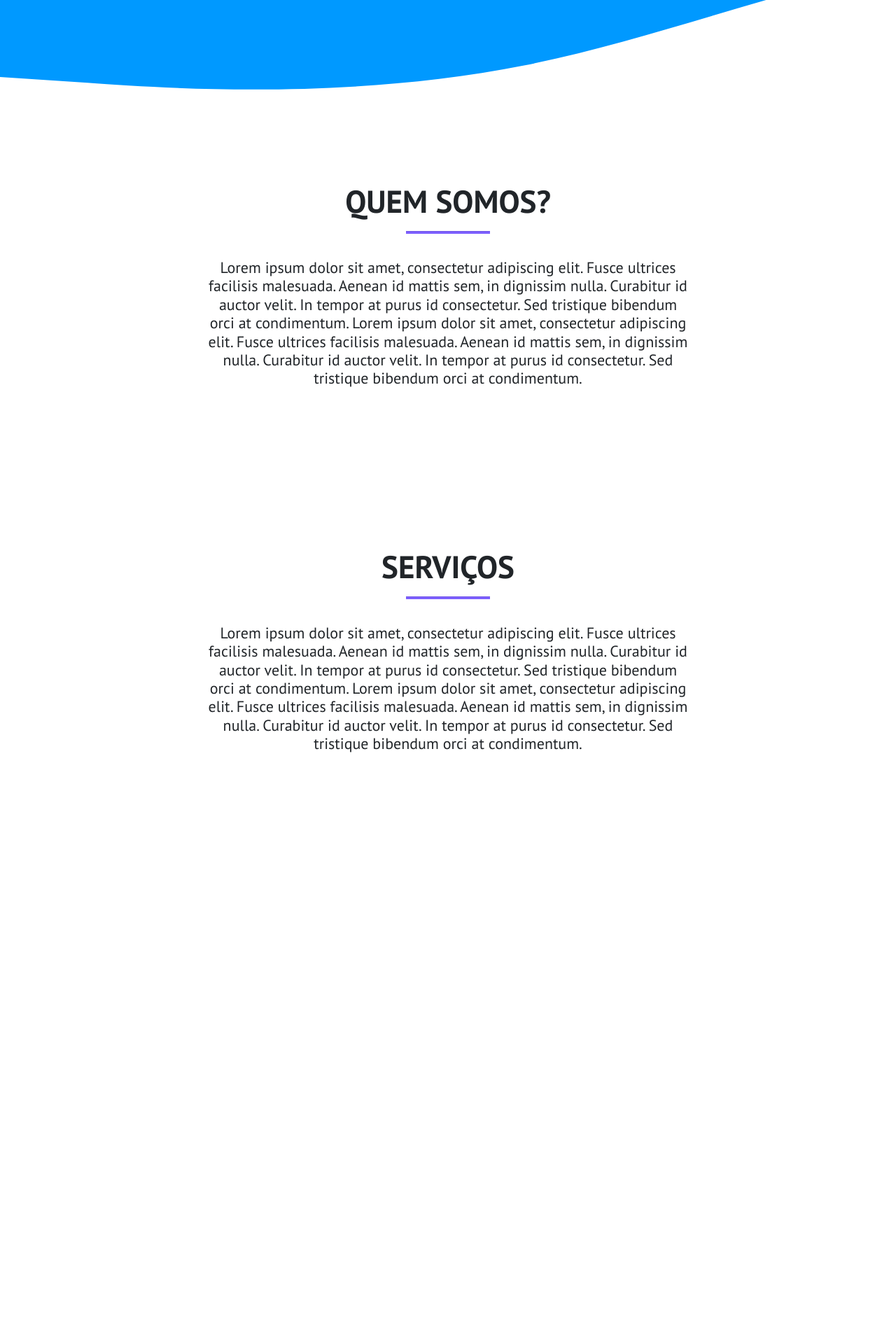
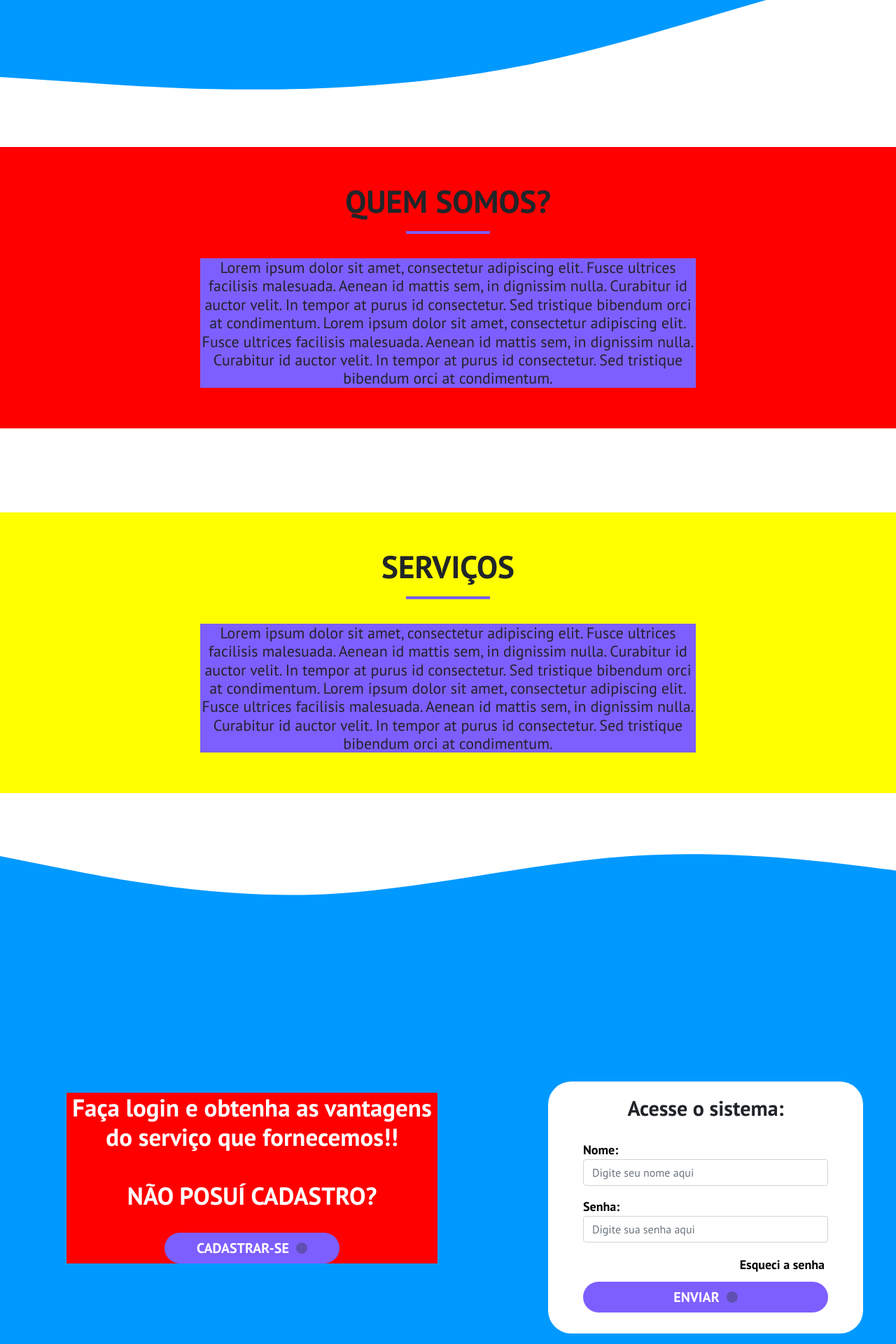
Before and after one commit to JoaoFaria025/Eng_III, a PHP site: page / in a window 1280 px wide. Shown: the part 280-2200 px from the top of the page at 70% size. Before the commit the page ends 1355 px from the top, so only its background shows below. Run offline with PHP 8.4, Linux system fonts and the light colour scheme.

Commit message:
feature:layout-footer:info-loginANDlogin

```diff
--- a/index.html
+++ b/index.html
@@ -41,7 +41,7 @@
     </header>
 
     <section>
-           <div class="container-fluid section-quemsomos text-center">
+           <div class="container-fluid section-quemsomos text-center"></div>
                <center>
                 <div id="container-quemsomos">
                     <h1 class="titulos"><b>QUEM SOMOS?</b></h1>
@@ -65,11 +65,49 @@
     </section>
 
     <footer>
+    </footer>
+    <div class="container-fluid section-footer">
+        <div class="row">
+            <div class="col col-xl-6 col-lg-12 col-md-12">
+                <div id="container-info-login">
+                    <h1 class="titulos-info-login text-center"><b>Faça login e obtenha as vantagens do serviço que fornecemos!!<br><br>NÃO POSUÍ CADASTRO?</b></h1><br>
+                    <div class="text-center">
+                        <button type="submit" class="btn btn-start-order" id="btn-form" value="send" style="width: 250px;"><b>CADASTRAR-SE </b><div class="spinner-grow text-dark" role="status" style="margin-bottom:5px;margin-left:5px;width: 16px; height: 16px;">
+                        </div></button>
+                    </div>
+                </div>
 
-    </footer>
+            </div>
+            <div class="col col-xl-6 col-lg-12 col-md-12">
+               <div id="container-forms">
+
+                <form id="contact-form" class="form"  action="" method="POST">
+                    <h1 class="titulos-login text-center"><b>Acesse o sistema:</b></h1>
+                    <div class="forms">
+                        <div class="form-group">
+                            <label class="form-label" for="name"><b>Nome:</b></label>
+                            <input type="text" class="form-control" id="name" name="name" placeholder="Digite seu nome aqui" tabindex="1" required>
+                        </div>
+                        <div class="form-group">
+                            <label class="form-label" for="email"><b>Senha:</b></label>
+                            <input type="password" class="form-control" id="email" name="email" placeholder="Digite sua senha aqui" tabindex="2" required>
+                        </div>
+                        <h1 class="titulos-login-esqueci text-center"><a href="#" style="color: black;"><b>Esqueci a senha</b></a></h1>
+                        <div class="text-center">
+                            <button type="submit" class="btn btn-start-order" id="btn-form" value="send"><b>ENVIAR </b><div class="spinner-grow text-dark" role="status" style="margin-bottom:5px;margin-left:5px;width: 16px; height: 16px;">
+                            </div></button>
+                        </div>
+                    </div>
+                </form>
+
+               </div>
+            </div>
+        </div>
+    </div>
     <!--BS-->
     <script src="https://code.jquery.com/jquery-3.5.1.slim.min.js" integrity="sha384-DfXdz2htPH0lsSSs5nCTpuj/zy4C+OGpamoFVy38MVBnE+IbbVYUew+OrCXaRkfj" crossorigin="anonymous"></script>
     <script src="https://cdn.jsdelivr.net/npm/popper.js@1.16.1/dist/umd/popper.min.js" integrity="sha384-9/reFTGAW83EW2RDu2S0VKaIzap3H66lZH81PoYlFhbGU+6BZp6G7niu735Sk7lN" crossorigin="anonymous"></script>
     <script src="https://stackpath.bootstrapcdn.com/bootstrap/4.5.2/js/bootstrap.min.js" integrity="sha384-B4gt1jrGC7Jh4AgTPSdUtOBvfO8shuf57BaghqFfPlYxofvL8/KUEfYiJOMMV+rV" crossorigin="anonymous"></script>
+    <script src="script.js"></script>
 </body>
 </html>
--- a/style.css
+++ b/style.css
@@ -5,14 +5,16 @@
 
 /* RESET */
 header{height: 500px;background: url(assets/wave.svg);background-size:cover;}
+footer{height: 300px;background: url(assets/wave_end.svg);background-size:cover;}
 section{background-color: white;}
 .textos{font-size: 22px;}
 .titulos{font-size: 45px;}
-#container-quemsomos{background-color: white;margin-bottom:120px;padding: 50px;}
-#container-servicos{background-color: white;padding: 50px;}
+#container-quemsomos{background-color: red;margin-bottom:120px;padding: 50px;}
+#container-servicos{background-color: yellow;padding: 50px;}
+.texto-footer{background-color: brown;}
 /* NAV */
 .menu{font-size:25px;color: white; letter-spacing: 1.5px;font-weight: 600;}
-.menu:hover{font-size:25px;color: white; letter-spacing: 1.5px;font-weight: 600;}
+.menu:hover{font-size:25px;color: rgb(78, 62, 62); letter-spacing: 1.5px;font-weight: 600;}
 #edit{background-color: none;margin-top: -10px;}
 #botao{font-size:22px;color: black;letter-spacing: 1.5px;font-weight: 600;padding:7px; border: 1px solid white;width: 160px;background: #FFFFFF;
 border-radius: 73px;}
@@ -20,4 +22,42 @@
 
 /* SECTION */
 .hr{background-color: #7D5FFF;width: 120px;height: 3px;}
-#texto-section-quemsomos{margin-top: 35px;;width: 60%;}
+#texto-section-quemsomos{margin-top: 35px;;width: 60%;background-color: #7D5FFF;}
+
+/*FOOTER*/
+.section-footer{background-color: #0099ff;height: 900px;}
+.titulos-info-login{color: white;font-size: 35px;}
+.btn-info{width: 250px;}
+
+#container-info-login{background-color: red;margin-top: 8em;margin-left: 5em;}
+.titulos-login{font-size: 30px;padding: 20px;}
+.titulos-login-esqueci{font-size: 18px;padding: 5px;float: right;}
+
+
+#container-forms{background-color: white;border-radius: 33px; width: 450px;height: 360px;margin-top: 7em;margin-left: 8em;}
+.forms{padding: 50px;padding-top: 0px;}
+#contato{height: 700px;margin-bottom: 0px; margin-top: 0px;}
+#title-forms{color:white;}
+#texto-contato{margin-top: 100px; margin-left: 100px;}
+#btn-form{background-color: #7D5FFF; border-radius:25px; width: 100%;font-size:20px;color: white;}
+
+.form-label {
+	font-size: 18px;
+	color: black;
+	margin: 0;
+	display: block;
+}
+.form-control {
+	border-radius: 0;
+	border-color: #ccc;
+   	border-width: 0 0 2px 0;
+   	border-style: none none solid none;
+   	box-shadow: none;
+}
+
+.js-hide-label {
+	opacity: 0;
+}
+.js-unhighlight-label {
+	color: #999
+}
```
Also changed, not shown: script.js (added, +38 -0 lines), assets/logo/20201007_003032_0000.png (added), assets/logo/logo_white.png, assets/wave_end.svg (added).
